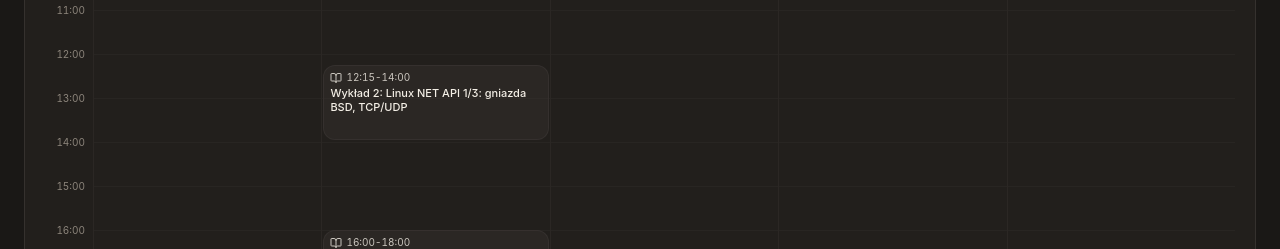
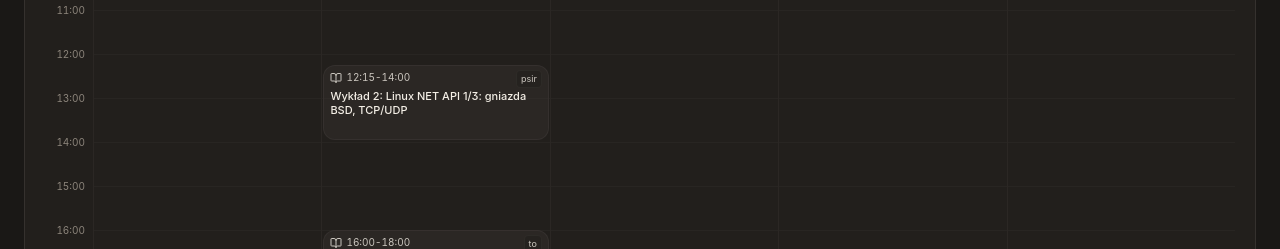
Before and after one commit to Viiico/UsosRevanced, a Nuxt app: page /kalendarz in a window 1280 px wide. Shown: the part 551-800 px from the top of the page. Built offline with nearby package versions, Linux system fonts and the light colour scheme.

Commit message:
feat(kalendarz): id przedmiotu w rogu terminu
- kafelek terminu pokazuje subjectId (np. to, psir) w prawym gornym rogu
- wspolne dla widoku tygodnia i kompaktowego

```diff
--- a/app/pages/kalendarz.vue
+++ b/app/pages/kalendarz.vue
@@ -128,6 +128,7 @@ const nextAfterWeek = computed(
 
 interface Slot {
   key: string
+  subjectId: string
   subjectName: string
   subjectNodeId: string
   kind: 'lecture' | 'lab'
@@ -158,6 +159,7 @@ const slots = computed<Slot[]>(() => {
       const subject = data.subjects.find((item) => item.id === term.subjectId)
       entry = {
         key,
+        subjectId: term.subjectId,
         subjectName: subject?.name ?? term.subjectId,
         subjectNodeId: subject?.tree.id ?? '',
         kind: term.kind,
@@ -493,9 +495,18 @@ function pad(hour: number) {
                   :style="positionedStyle(weekLayout.get(day)?.get(term.id), term.start, term.end)"
                   :title="term.title"
                 >
-                  <div class="tnum flex items-center gap-1 text-3xs opacity-80">
-                    <component :is="KIND_ICON[term.kind]" class="size-3 shrink-0" />
-                    {{ term.start }}<template v-if="term.end">-{{ term.end }}</template>
+                  <div class="flex items-start justify-between gap-1 text-3xs opacity-80">
+                    <span class="flex min-w-0 flex-1 items-center gap-1">
+                      <component :is="KIND_ICON[term.kind]" class="size-3 shrink-0" />
+                      <span class="tnum min-w-0 truncate">
+                        {{ term.start }}<template v-if="term.end">-{{ term.end }}</template>
+                      </span>
+                    </span>
+                    <span
+                      class="shrink-0 rounded border border-border/50 bg-background/30 px-1 text-4xs leading-4"
+                    >
+                      {{ term.subjectId }}
+                    </span>
                   </div>
                   <p class="mt-0.5 line-clamp-2 text-2xs leading-tight font-medium">
                     {{ shortTitle(term) }}
@@ -624,9 +635,16 @@ function pad(hour: number) {
                     )
                   "
                 >
-                  <div class="flex items-center gap-1 text-3xs opacity-80">
-                    <component :is="KIND_ICON[slot.kind]" class="size-3 shrink-0" />
-                    {{ TERM_KIND_LABEL[slot.kind] }}
+                  <div class="flex items-start justify-between gap-1 text-3xs opacity-80">
+                    <span class="flex min-w-0 flex-1 items-center gap-1">
+                      <component :is="KIND_ICON[slot.kind]" class="size-3 shrink-0" />
+                      <span class="min-w-0 truncate">{{ TERM_KIND_LABEL[slot.kind] }}</span>
+                    </span>
+                    <span
+                      class="shrink-0 rounded border border-border/50 bg-background/30 px-1 text-4xs leading-4"
+                    >
+                      {{ slot.subjectId }}
+                    </span>
                   </div>
                   <p class="mt-0.5 line-clamp-2 text-2xs leading-tight font-medium">
                     {{ slot.subjectName }}
```
